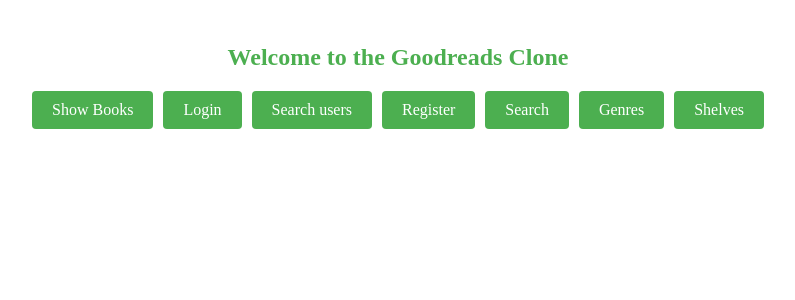
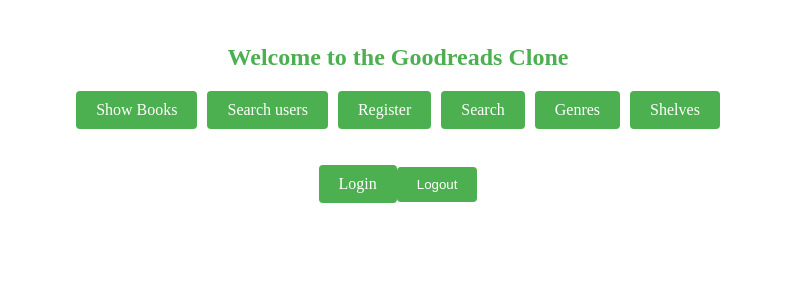
Before and after one commit to cane122/Web-projekat-fax, a Vue app in the folder vue/goodReadsClone/: page / in a window 1280 px wide. Shown: the top 300 px of the page, without its empty margins (242-1037 px from the left). Built offline with nearby package versions, Linux system fonts and the light colour scheme.

Commit message:
added logout button

```diff
--- a/vue/goodReadsClone/src/views/HomeView.vue
+++ b/vue/goodReadsClone/src/views/HomeView.vue
@@ -3,25 +3,46 @@
     <h1>Welcome to the Goodreads Clone</h1>
 
     <div class="button-group">
+      <!-- Existing router links -->
       <router-link to="/books" class="btn">Show Books</router-link>
-      <router-link to="/login" class="btn">Login</router-link>
+
       <router-link to="/unsigned-users" class="btn">Search users</router-link>
       <router-link v-if="author" to="/add-book" class="btn">Add Book</router-link>
       <router-link to="/register" class="btn">Register</router-link>
       <router-link to="/search-book" class="btn">Search</router-link>
       <router-link to="/genres" class="btn">Genres</router-link>
       <router-link to="/shelves" class="btn">Shelves</router-link>
+
     </div>
+    <br><br>
+      <!-- Logout button -->
+      <router-link to="/login" class="btn">Login</router-link>
+      <button class="btn" @click="logout">Logout</button>
   </div>
 </template>
 
 <script>
+import axios from 'axios';
+
 export default {
   name: "HomeView",
   data() {
     return {
-      author: localStorage.getItem('user_type') === 'Author' // Replace this with your logic to determine if the user is an author or not
+      author: localStorage.getItem('user_type') === 'Author'
     };
   },
+  methods: {
+    logout() {
+      axios.get('http://localhost:9090/logout',{withCredentials:true}) // Make a GET request to the "/logout" endpoint
+        .then(() => {
+          // Handle successful logout
+          localStorage.clear();
+          this.$router.push('/login');
+        })
+        .catch(error => {
+          console.error('Logout error:', error);
+        });
+    }
+  }
 };
 </script>
```
